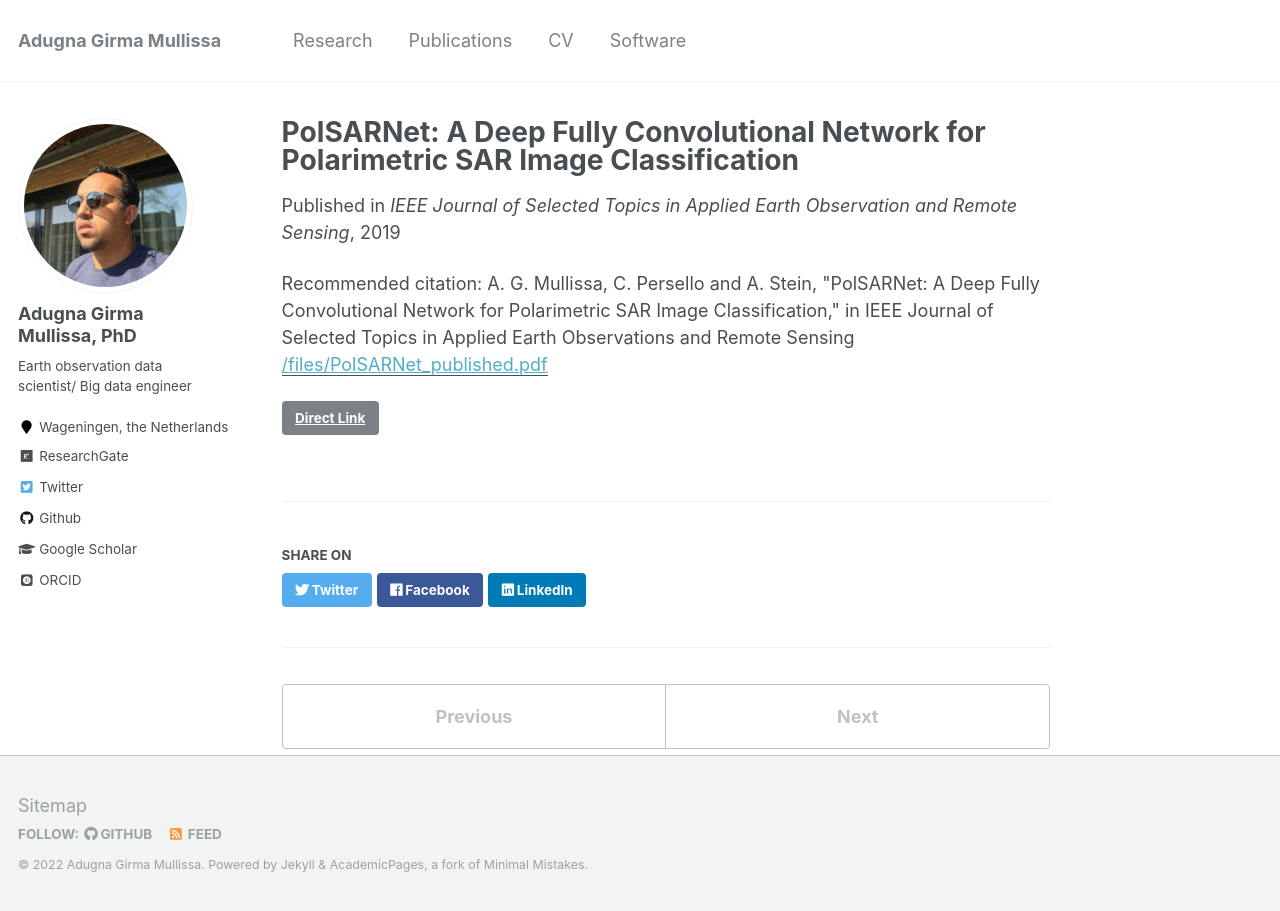
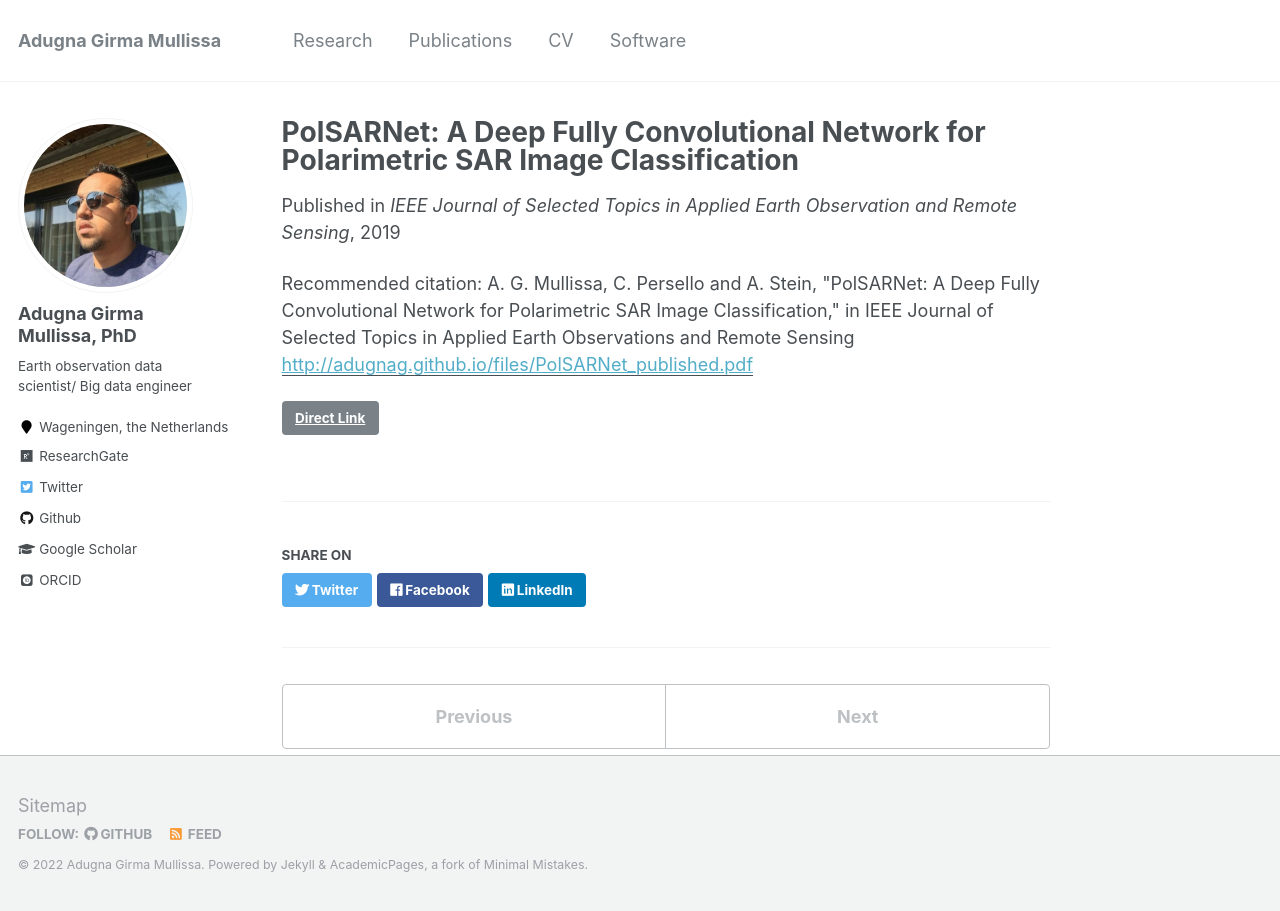
Before and after one commit to adugnag/adugnag.github.io, a Jekyll site: the page built from _publications/paper6.md, in a window 1280 px wide. Built offline with Jekyll 4.4.1, drawn with Linux system fonts in a browser that asks for light colours; some web fonts are replaced; part of the change alters nothing that is shown.

Commit message:
Update paper6.md

```diff
--- a/_publications/paper6.md
+++ b/_publications/paper6.md
@@ -5,7 +5,7 @@ permalink: /publication/paper6
 excerpt: ''
 date: 2019-12-22
 venue: 'IEEE Journal of Selected Topics in Applied Earth Observation and Remote Sensing'
-paperurl: '/files/PolSARNet_published.pdf'
+paperurl: 'http://adugnag.github.io/files/PolSARNet_published.pdf'
 link: 'http://dx.doi.org/10.1109/JSTARS.2019.2956650'
 citation: 'A. G. Mullissa, C. Persello and A. Stein, "PolSARNet: A Deep Fully Convolutional Network for Polarimetric SAR Image Classification," in IEEE Journal of Selected Topics in Applied Earth Observations and Remote Sensing'
 ---
```
